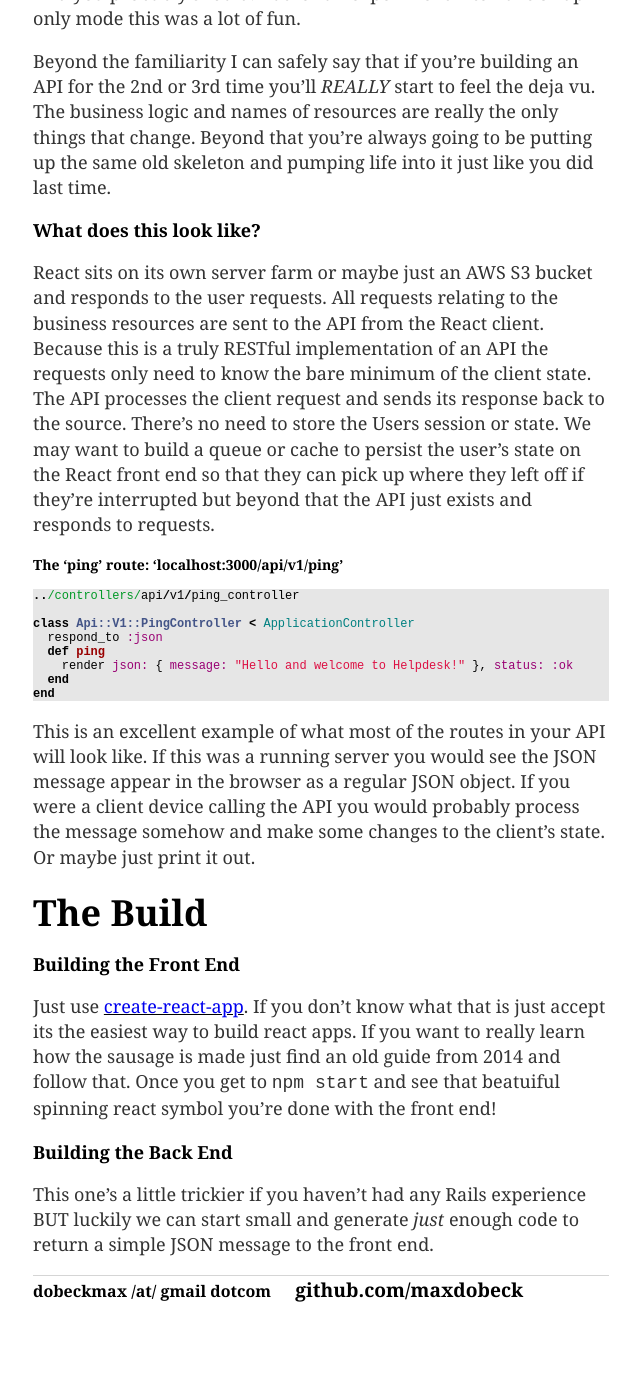
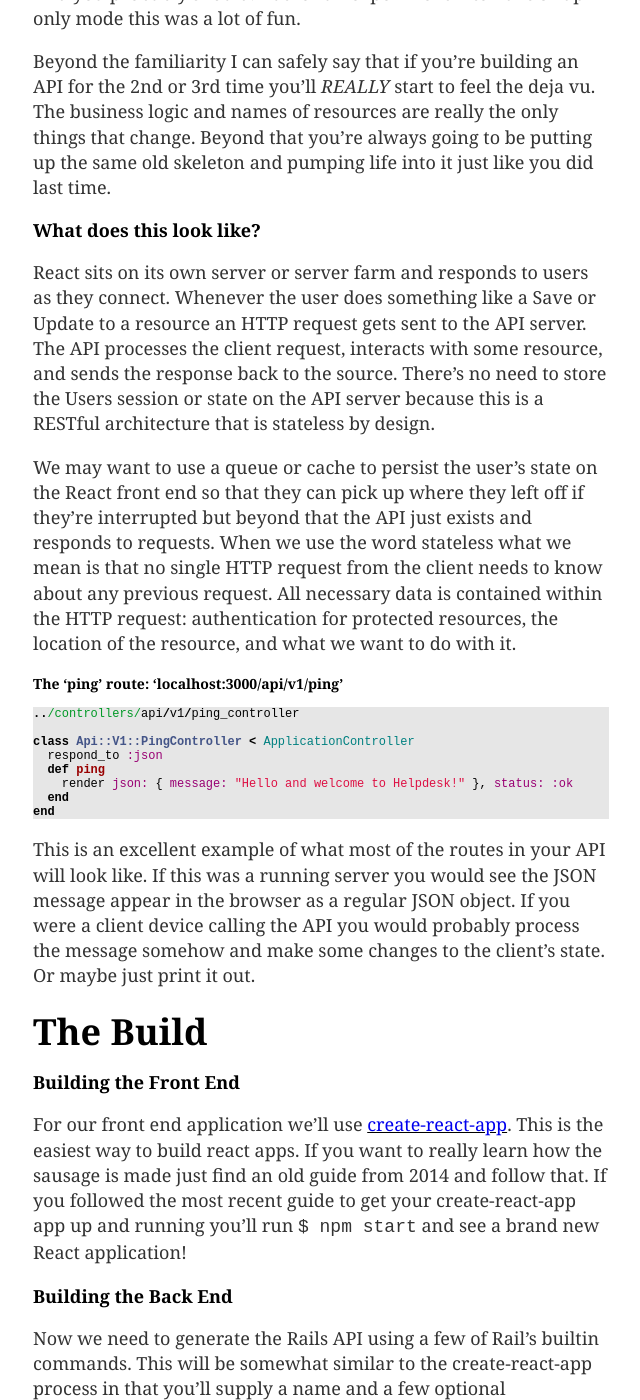
Before and after one commit to maxdobeck/maxdobeck.github.io, a Jekyll site: the page built from _posts/2017-08-11-create-react-app-w-rails-api.md, in a window 1280 px wide and 1400 px high, scrolled down 1307 px. Shown: the whole window, without its empty margins (319-959 px from the left). Built offline with Jekyll 4.4.1, drawn with Linux system fonts in a browser that asks for light colours; before the commit the page ends 2670 px from its top, so only the background shows below that; some of the changed text lies outside the part shown.

Commit message:
Added HTTP and API explanation to split restful architecture post.  Started process of building api.

```diff
--- a/_posts/2017-08-11-create-react-app-w-rails-api.md
+++ b/_posts/2017-08-11-create-react-app-w-rails-api.md
@@ -24,7 +24,9 @@ Beyond the familiarity I can safely say that if you're building an API for the 2
 
 
 ## What does this look like? ##
-React sits on its own server farm or maybe just an AWS S3 bucket and responds to the user requests.  All requests relating to the business resources are sent to the API from the React client.  Because this is a truly RESTful implementation of an API the requests only need to know the bare minimum of the client state.  The API processes the client request and sends its response back to the source.  There's no need to store the Users session or state.  We may want to build a queue or cache to persist the user's state on the React front end so that they can pick up where they left off if they're interrupted but beyond that the API just exists and responds to requests.
+React sits on its own server or server farm and responds to users as they connect.  Whenever the user does something like a Save or Update to a resource an HTTP request gets sent to the API server.  The API processes the client request, interacts with some resource, and sends the response back to the source.  There's no need to store the Users session or state on the API server because this is a RESTful architecture that is stateless by design.
+
+We may want to use a queue or cache to persist the user's state on the React front end so that they can pick up where they left off if they're interrupted but beyond that the API just exists and responds to requests.  When we use the word stateless what we mean is that no single HTTP request from the client needs to know about any previous request.  All necessary data is contained within the HTTP request: authentication for protected resources, the location of the resource, and what we want to do with it.
 
 ### The 'ping' route: 'localhost:3000/api/v1/ping' ###
 
@@ -41,10 +43,21 @@ end
 
 This is an excellent example of what most of the routes in your API will look like.  If this was a running server you would see the JSON message appear in the browser as a regular JSON object.  If you were a client device calling the API you would probably process the message somehow and make some changes to the client's state.  Or maybe just print it out.
 
-# The Build ##
+# The Build #
 
 ## Building the Front End ##
-Just use [create-react-app](https://github.com/facebookincubator/create-react-app). If you don't know what that is just accept its the easiest way to build react apps.  If you want to really learn how the sausage is made just find an old guide from 2014 and follow that.  Once you get to `npm start` and see that beatuiful spinning react symbol you're done with the front end!
+For our front end application we'll use [create-react-app](https://github.com/facebookincubator/create-react-app). This is the easiest way to build react apps.  If you want to really learn how the sausage is made just find an old guide from 2014 and follow that.  If you followed the most recent guide to get your create-react-app app up and running you'll run `$ npm start` and see a brand new React application!
 
 ## Building the Back End ##
-This one's a little trickier if you haven't had any Rails experience BUT luckily we can start small and generate *just* enough code to return a simple JSON  message to the front end.
+Now we need to generate the Rails API using a few of Rail's builtin commands.  This will be somewhat similar to the create-react-app process in that you'll supply a name and a few optional paramaters to the command line.  But unlike the create-react-app we'll also be able to generate most of the resources we will use.  A resource here is defined as something that a user would be interested in creating, viewing, or modifying.  We can further define a resource as being the final path in the HTTP request to the API.
+
+For example if we have an API that lets you make and modify hotel reservations and you wanted to delete your reservation it would look like:
+
+`DELETE https://www.hotelApi.com/reservations/2017-08-25`.
+
+The method of the request is `DELETE`, the hostname is `www.hotelApi.com`, and the path(resource or URI) is `/reservations/2017-08-25`.  These components makeup the request header that React will send to our API.  In response to this request the API could return a `true` or `false`, a confirmation, or an error saying this user doesn't have access to a protected resource (it would be chaos if anyone could delete anyone else's hotel reservations).  If you reference other modern APIs though the typical thing to do is to return a JSON message.  Since this is a `DELETE` operation  it will probably just be a simple confirmation so that the React application can say something like, "Successfully deleted!".
+
+### Generating an API ###
+The below assumes you have Rails 5 installed.
+
+`$ rails new TripPlannerApi --api --database=postgresql`
```
